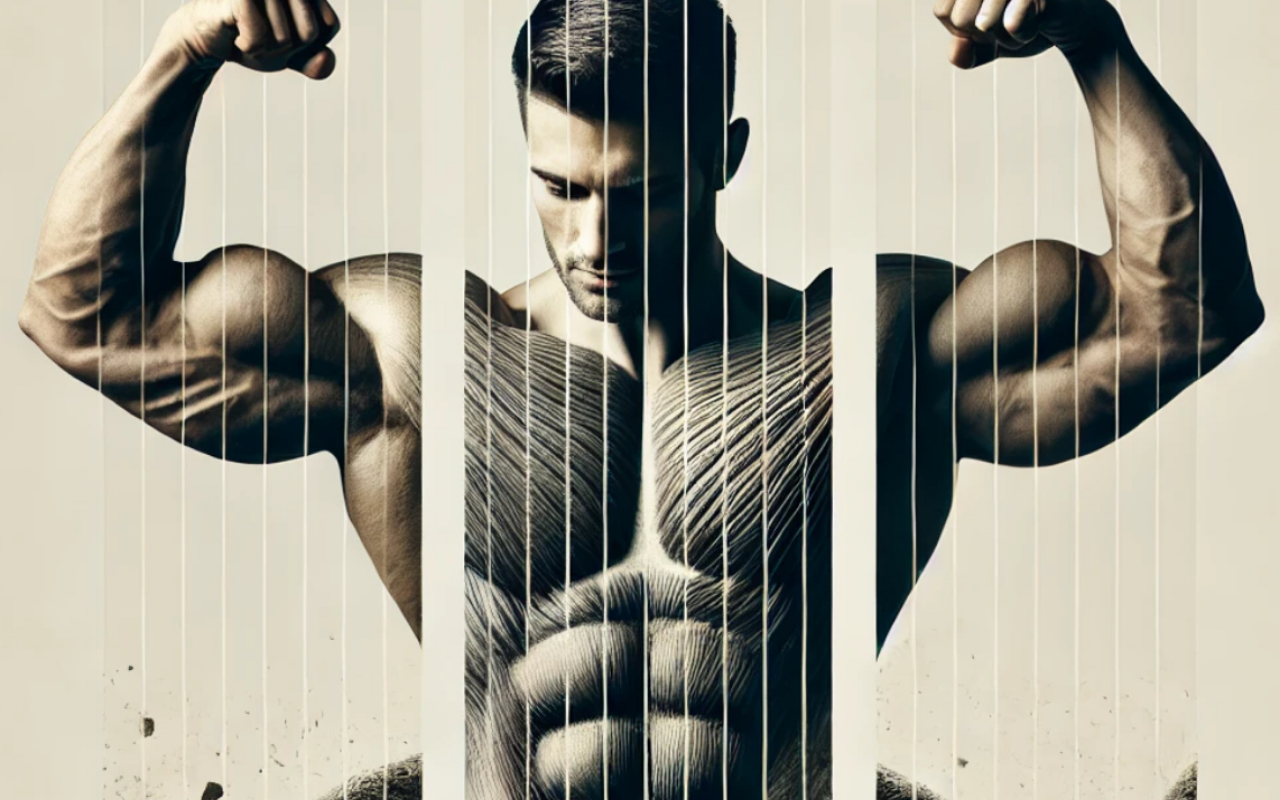
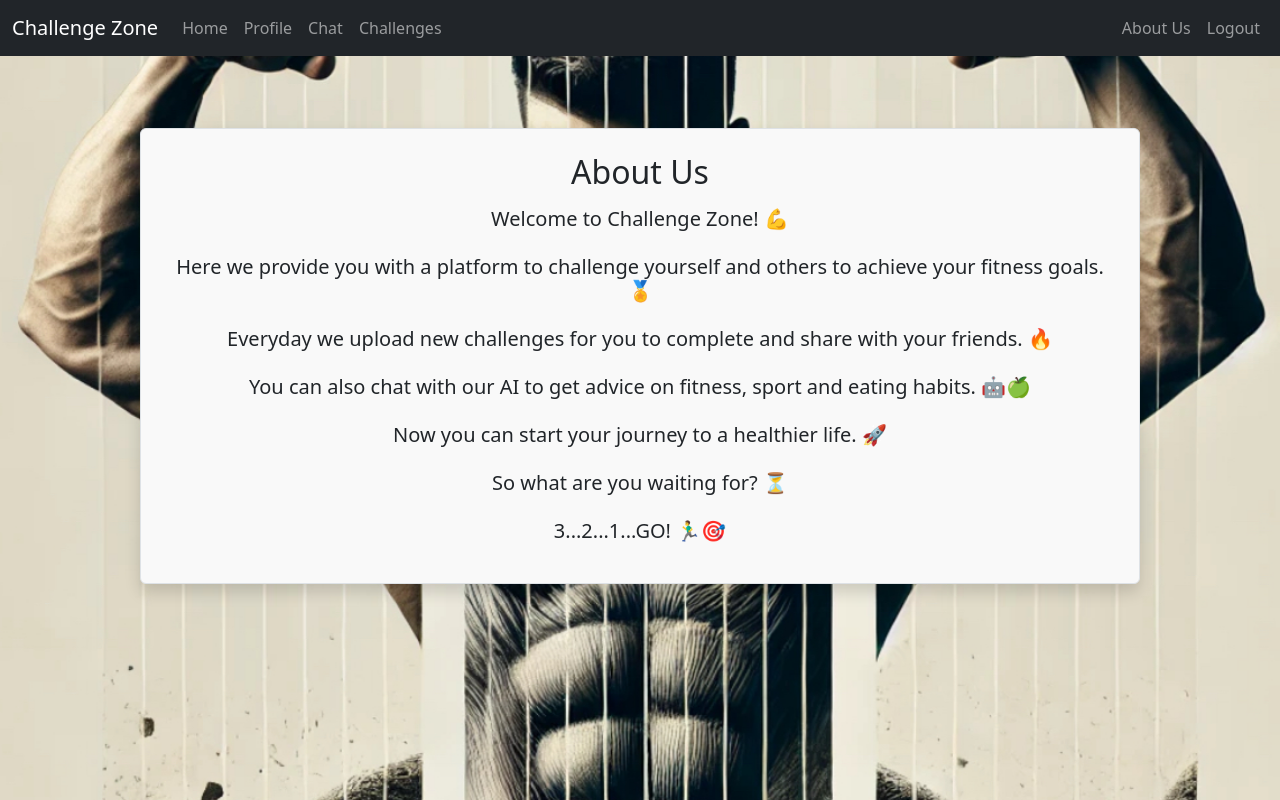
Before and after one commit to netanelzucaim/ChallengeZoneFrontend, a React (Vite) app: page /aboutUs in a window 1280 px wide. Before the commit this address had no page. Built offline with nearby package versions, Linux system fonts and the light colour scheme.

Commit message:
added the page of about us and created a new link for it in the navbar

```diff
--- a/src/components/App.tsx
+++ b/src/components/App.tsx
@@ -6,6 +6,7 @@ import PostForm from "./PostFormModal";
 import Profile from "./Profile";
 import Navbar from "./Navbar";
 import AI from "./AI";
+import AboutUs from "./AboutUs";
 import Challenges from "./Challenges";
 import backgroundImage from "../../pictures/bg.jpeg"
 
@@ -34,6 +35,7 @@ const App = () => {
           <Route path="/profile" element={<><Navbar /><Profile /></>} />
           <Route path="/ai" element={<><Navbar /><AI /></>} />
           <Route path="/challenges" element={<><Navbar /><Challenges /></>} />
+          <Route path="/aboutUs" element={<><Navbar /><AboutUs/></>} />
           <Route path="/upload" element={<PostForm />} />
         </Routes>
       </div>
--- a/src/components/Navbar.tsx
+++ b/src/components/Navbar.tsx
@@ -36,6 +36,9 @@ const Navbar = () => {
             </li>
           </ul>
           <ul className="navbar-nav ms-auto">
+          <li className="nav-item">
+              <Link className="btn btn-link nav-link" to="/aboutUs">About Us</Link>
+            </li>
             <li className="nav-item">
               <button className="btn btn-link nav-link" onClick={handleLogout}>Logout</button>
             </li>
```
